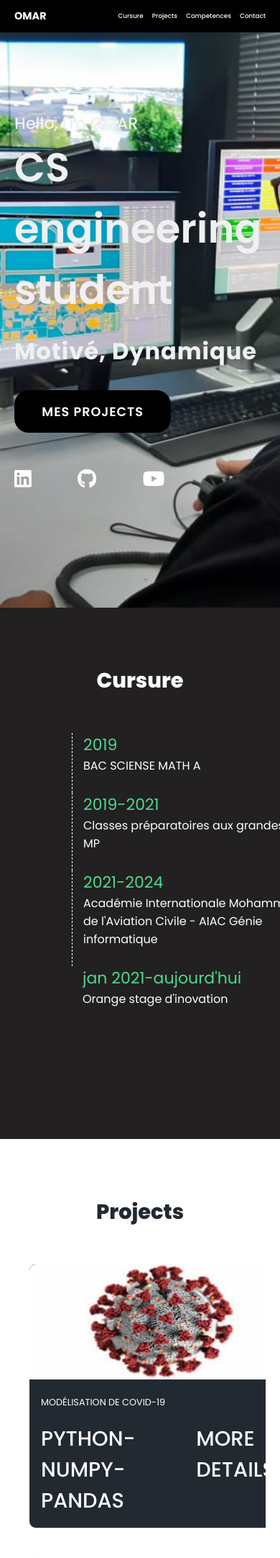
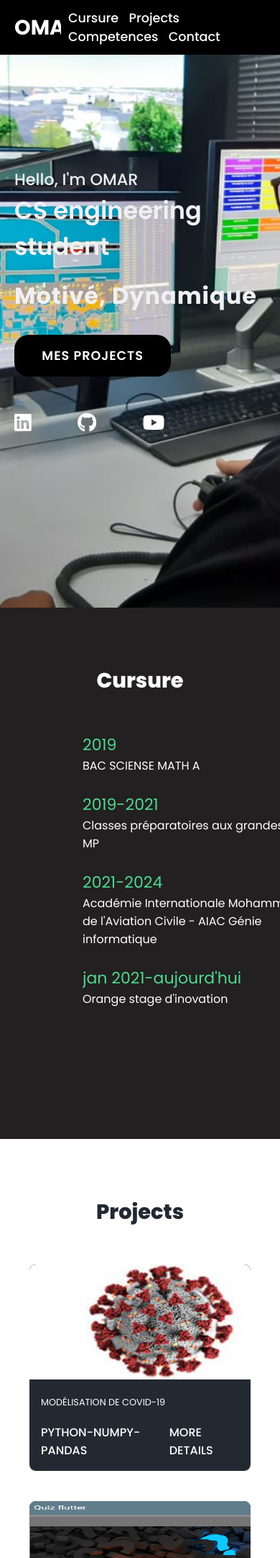
Before and after one commit to Omaraitbenhaddi/portfolio, a PHP site: page / in a window 390 px wide. Shown: the top 2164 px of the page at 72% size. Run offline with PHP 8.4, Linux system fonts and the light colour scheme.

Commit message:
les petites screen

```diff
--- a/index.html
+++ b/index.html
@@ -28,7 +28,7 @@
         <div>
             <h2>Hello, I'm OMAR <br><span>CS engineering student</span></h2>
             <h3>Motivé, Dynamique </h3>
-            <a href="https://github.com/Omaraitbenhaddi?tab=projects" class="main-button">mes projects</a>
+            <a href="https://github.com/Omaraitbenhaddi?tab=repositories" class="main-button">mes projects</a>
             <div class="social-icons">
                 <a href="https://www.linkedin.com/in/omaraitbenhaddi/"><i class="fa-brands fa-linkedin"></i></a>
                 <a href="https://github.com/Omaraitbenhaddi"><i class="fa-brands fa-github"></i></a>
--- a/style.css
+++ b/style.css
@@ -338,7 +338,7 @@ ul.rb li .timestamp {
 }
 
 
-@media (max-width:900px){
+@media (max-width:1024px){
     *{
         overflow: auto;
     }
@@ -346,22 +346,25 @@ ul.rb li .timestamp {
 
     header{
         padding: 12px 20px;
-        font-size: 0.5em;
+        font-size: 1em;
     }
     .navigation a{
         padding-left: 10px;
+    }
+    .main h2  span{
+        font-size: 1.5em;
     }
     .forma_title{
         font-size: 1.8em;
     }
     .project_title{
-        font-size: 1.8em;
+        font-size: 1em;
     }
     section{
         padding: 80px 20px;
     }
     .content{
-        flex-direction: column;
+        flex-direction: row;
         align-items: center;
     }
     .rb-container ul.rb {
@@ -377,9 +380,21 @@ ul.rb li .timestamp {
           width: 0px;
       }
 
+      .rb-container ul.rb li {
+        border-left: 0px dashed #fff;
 
+      }
+      .projects_cards_comp{
+          width: 10em;
+          min-height: 3em;
+      }
+      .competences .content .projects_image img {
+        height: 8em;
+    }
 
-
+    .projects_cards_comp:hover{
+        transform: scale(1.1);
+    }
 
 
 
```
